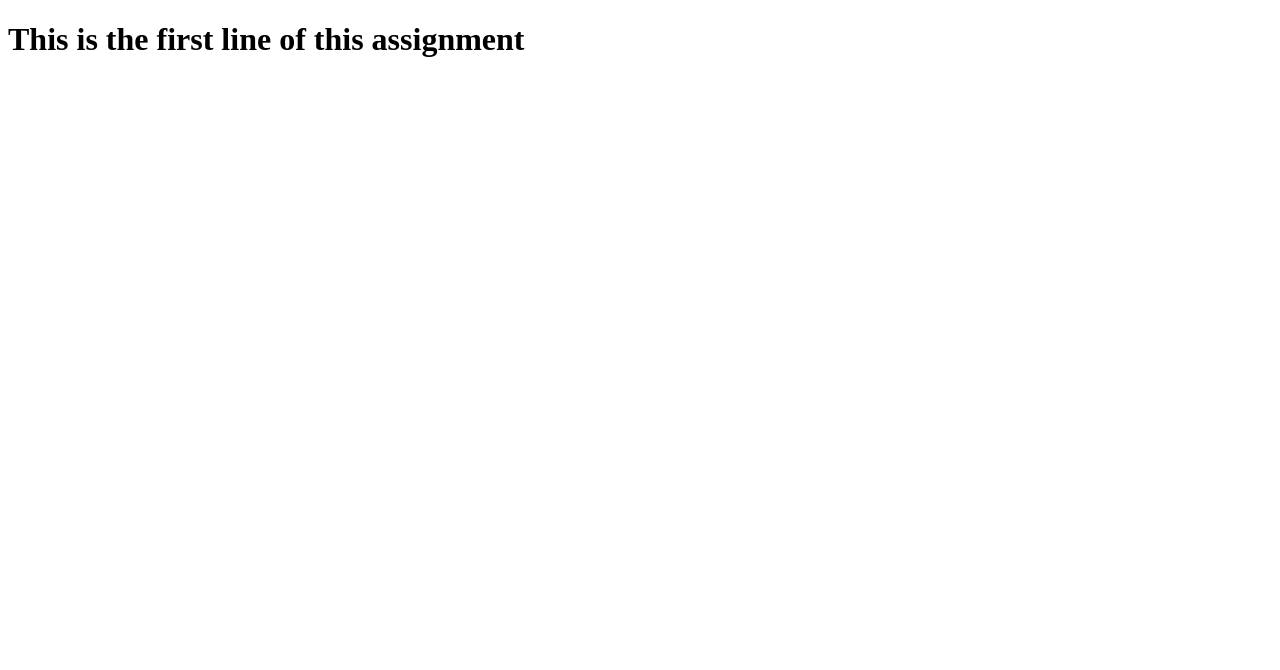
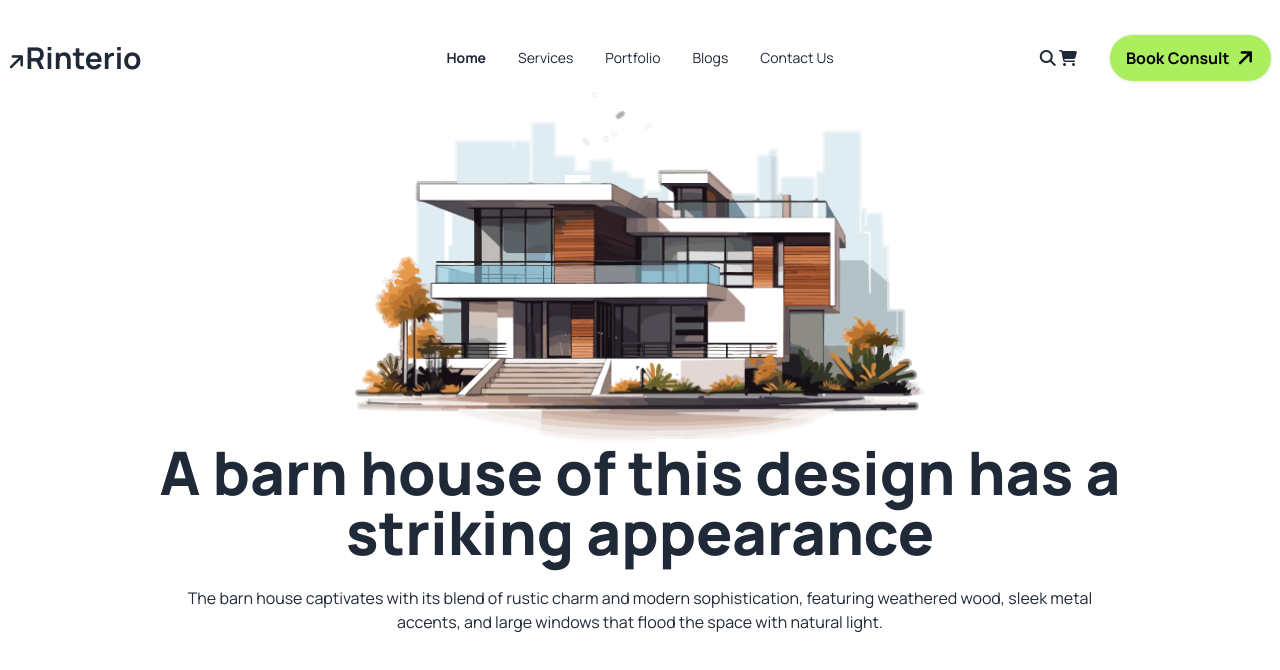
Before and after one commit to Abdullahmamun322/assignment-3, a plain HTML site: page index.html in a window 1280 px wide. Drawn offline with nearby package versions, Linux system fonts and the light colour scheme.

Commit message:
added  banner section

```diff
--- a/index.html
+++ b/index.html
@@ -1,24 +1,139 @@
 <!DOCTYPE html>
-<html lang="en">
+<html lang="en" data-theme="light">
+
 <head>
   <meta charset="UTF-8">
   <meta name="viewport" content="width=device-width, initial-scale=1.0">
   <title>assignment-3</title>
+
+  <!--Google font CDN -->
+  <link rel="preconnect" href="https://fonts.googleapis.com">
+  <link rel="preconnect" href="https://fonts.gstatic.com" crossorigin>
+  <link href="https://fonts.googleapis.com/css2?family=Manrope:wght@200..800&display=swap" rel="stylesheet">
+
+  <!-- DaisyUI CDN -->
+  <link href="https://cdn.jsdelivr.net/npm/daisyui@4.12.10/dist/full.min.css" rel="stylesheet" type="text/css" />
+  <script src="https://cdn.tailwindcss.com"></script>
+
+  <!-- Writing style -->
+  <style>
+    .font-manrope {
+      font-family: "Manrope", sans-serif;
+    }
+  </style>
+
+  <!-- Button color style -->
+
+  <script>
+    tailwind.config = {
+      theme: {
+        extend: {
+          colors: {
+            clifford: '#da373d',
+            'button-primary': '#ABEF5F',
+          },
+        },
+      },
+    }
+  </script>
+
+  <!-- Font awesome cdn -->
+
+  <script src="https://kit.fontawesome.com/66334801c2.js" crossorigin="anonymous"></script>
+
+
 </head>
-<body>
-    <header>
+
+<body class="font-manrope">
+
+  <!-- Header section  -->
+  <header class="md:container mx-auto mt-6">
+    <nav>
+      <div class="navbar bg-base-100">
+        <div class="navbar-start">
+          <div class="dropdown">
+            <div tabindex="0" role="button" class="btn btn-ghost lg:hidden">
+              <svg xmlns="http://www.w3.org/2000/svg" class="h-5 w-5" fill="none" viewBox="0 0 24 24"
+                stroke="currentColor">
+                <path stroke-linecap="round" stroke-linejoin="round" stroke-width="2" d="M4 6h16M4 12h8m-8 6h16" />
+              </svg>
+            </div>
+            <ul tabindex="0" class="menu menu-sm dropdown-content bg-base-100 rounded-box z-[1] mt-3 w-52 p-2 shadow">
+              <li><a>Home</a></li>
+              <li><a>Services</a></li>
+              <li><a>Portfolio</a></li>
+              <li><a>Blogs</a></li>
+              <li><a>Contact Us</a></li>
+
+
+            </ul>
+          </div>
+          <a class="font-bold text-3xl md:text-3xl "><i
+              class="fa-solid fa-arrow-right text-xl -rotate-45"></i>Rinterio</a>
+        </div>
+        <div class="navbar-center hidden lg:flex">
+          <ul class="menu menu-horizontal px-1">
+            <li><a class="font-bold">Home</a></li>
+            <li><a>Services</a></li>
+            <li><a>Portfolio</a></li>
+            <li><a>Blogs</a></li>
+            <li><a>Contact Us</a></li>
+          </ul>
+        </div>
+
+
+
+        <div class="navbar-end">
+          <div class="mx-8 gap-y-2.5">
+            <a><i class="fa-solid fa-magnifying-glass"></i></a>
+
+            <a><i class="fa-solid fa-cart-shopping"></i></a>
+
+
+          </div>
+
+          <a class="btn font-bold bg-button-primary text-base text-black rounded-full">
+            Book Consult<i class="fa-solid fa-arrow-right text-xl -rotate-45"></i></a>
+        </div>
+      </div>
+    </nav>
+
 
   </header>
 
+  <!-- Main Section start  -->
   <main>
-        <h1>This is the first line of this assignment</h1>
+
+    <!-- Banner  -->
+    <section>
+      <!-- Img part -->
+
+      <div class=" flex justify-center">
+        <img src="./assets/banner.png" alt="">
+      </div>
+
+      <!-- Text part -->
+
+      <div>
+        <h1 class="text-center font-bold text-6xl font-extrabold">A barn house of this design
+          has a<br> striking
+          appearance </h1>
+        <p class="text-center mt-6">The barn house captivates with its blend of rustic charm and modern sophistication,
+          featuring weathered wood, sleek metal<br>
+          accents, and large windows that flood the space with natural light.</p>
+      </div>
+
+    </section>
+
 
   </main>
 
+  <!-- Footer section -->
   <footer>
 
   </footer>
 
 
 </body>
+
 </html>
```
Also changed, not shown: 1 other file. Lines whose indentation alone changed are shown as unchanged.
